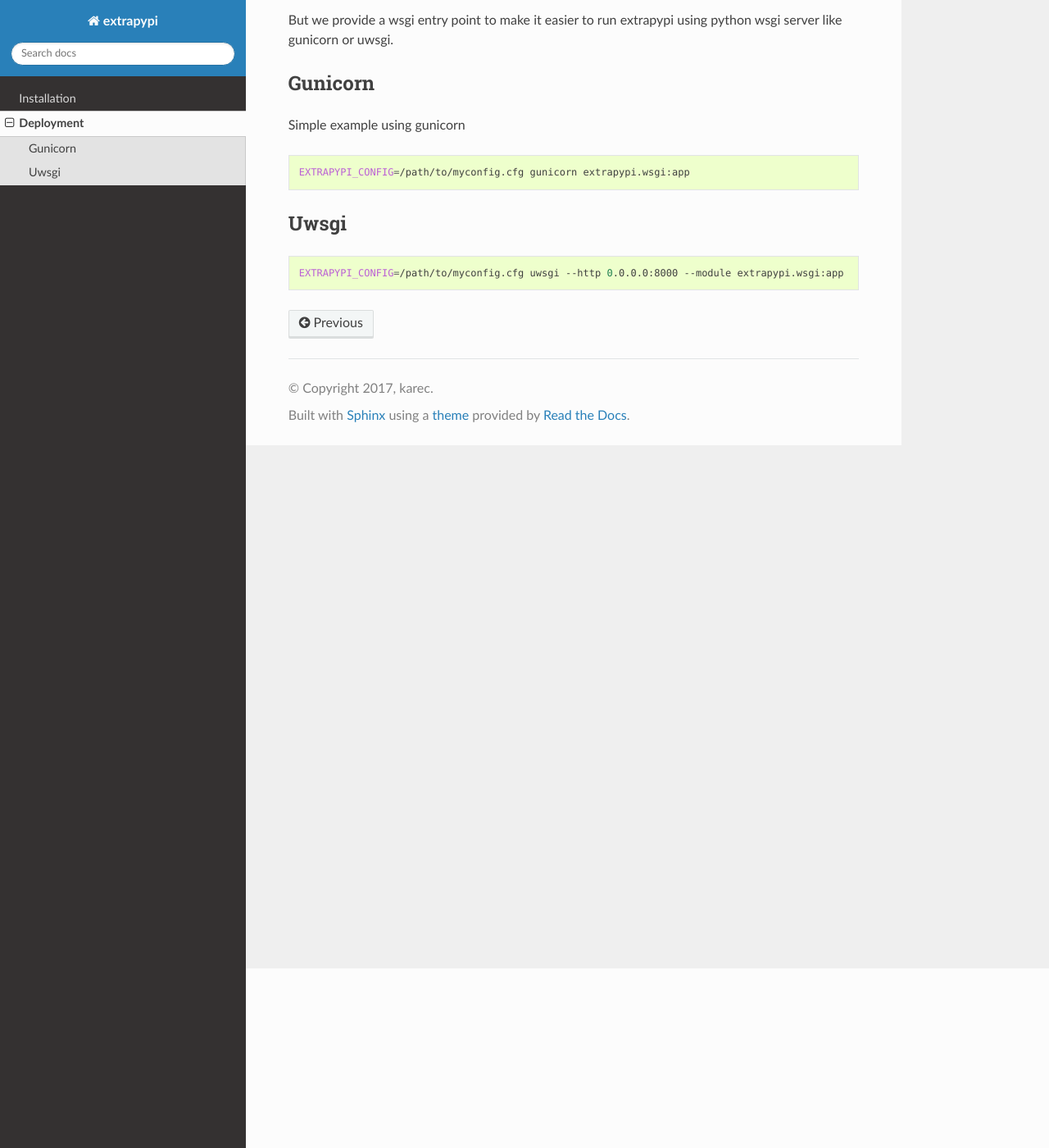
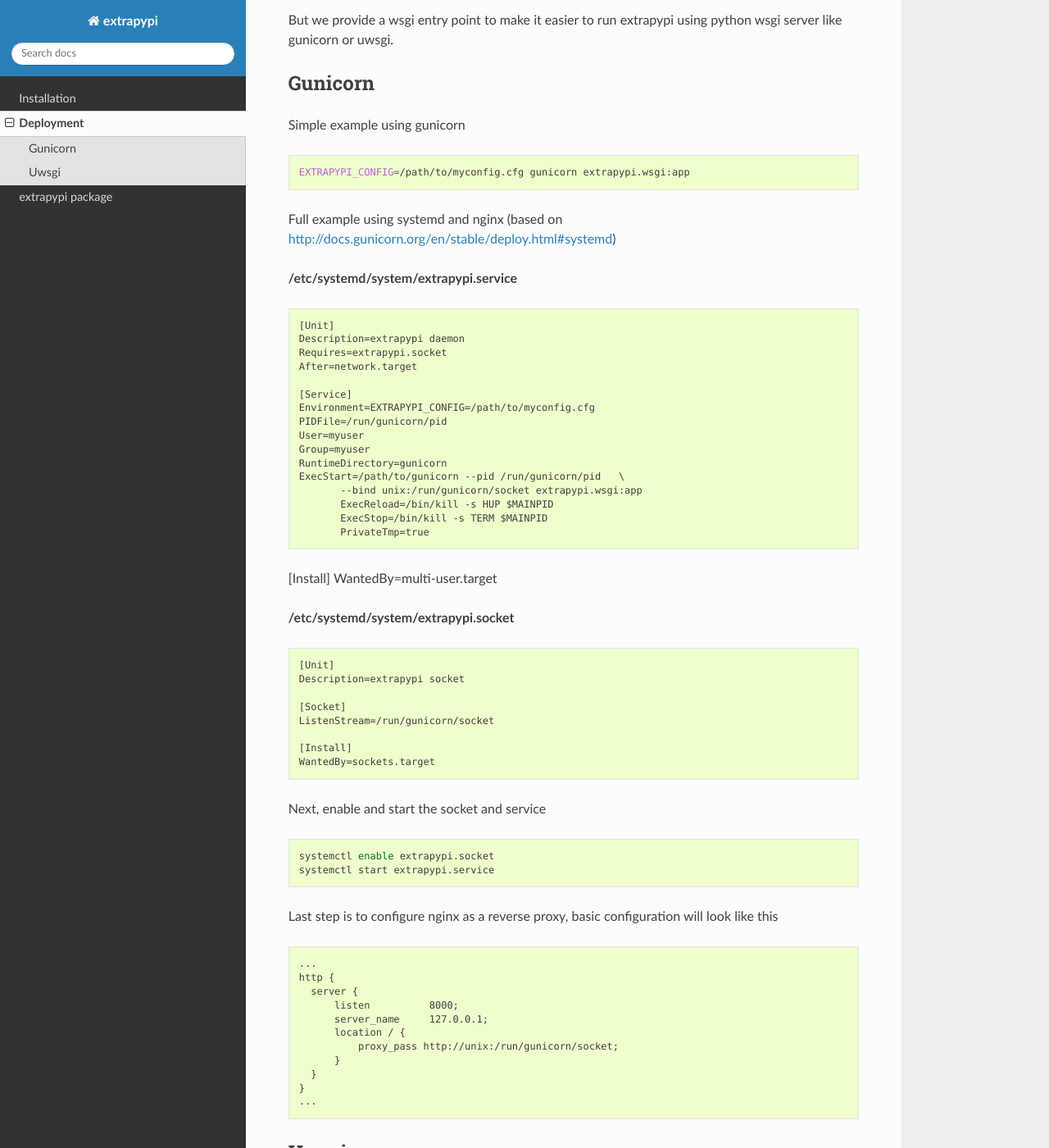
Before and after one commit to karec/extrapypi, a Sphinx documentation site: the page built from docs/deployment.rst, in a window 1280 px wide and 1400 px high, scrolled down 219 px. Shown: the whole window at 82% size. Built offline with Sphinx 7.4.7 and the Read the Docs theme 2.0.0, drawn with Linux system fonts in a browser that asks for light colours; some of the changed text lies outside the part shown.

Commit message:
update doc

```diff
--- a/docs/deployment.rst
+++ b/docs/deployment.rst
@@ -15,9 +15,146 @@
    EXTRAPYPI_CONFIG=/path/to/myconfig.cfg gunicorn extrapypi.wsgi:app
 
 
+Full example using systemd and nginx (based on http://docs.gunicorn.org/en/stable/deploy.html#systemd)
+
+**/etc/systemd/system/extrapypi.service**
+
+.. code-block:: text
+
+   [Unit]
+   Description=extrapypi daemon
+   Requires=extrapypi.socket
+   After=network.target
+
+   [Service]
+   Environment=EXTRAPYPI_CONFIG=/path/to/myconfig.cfg
+   PIDFile=/run/gunicorn/pid
+   User=myuser
+   Group=myuser
+   RuntimeDirectory=gunicorn
+   ExecStart=/path/to/gunicorn --pid /run/gunicorn/pid   \
+          --bind unix:/run/gunicorn/socket extrapypi.wsgi:app
+          ExecReload=/bin/kill -s HUP $MAINPID
+          ExecStop=/bin/kill -s TERM $MAINPID
+          PrivateTmp=true
+
+[Install]
+WantedBy=multi-user.target
+
+**/etc/systemd/system/extrapypi.socket**
+
+.. code-block:: text
+
+   [Unit]
+   Description=extrapypi socket
+
+   [Socket]
+   ListenStream=/run/gunicorn/socket
+
+   [Install]
+   WantedBy=sockets.target
+
+Next, enable and start the socket and service
+
+.. code-block:: shell
+
+   systemctl enable extrapypi.socket
+   systemctl start extrapypi.service
+
+
+Last step is to configure nginx as a reverse proxy, basic configuration will look like this
+
+
+.. code-block:: text
+
+   ...
+   http {
+     server {
+         listen          8000;
+         server_name     127.0.0.1;
+         location / {
+             proxy_pass http://unix:/run/gunicorn/socket;
+         }
+     }
+   }
+   ...
+
 Uwsgi
 -----
+
+Simple example using uwsgi
 
 .. code-block:: shell
 
    EXTRAPYPI_CONFIG=/path/to/myconfig.cfg uwsgi --http 0.0.0.0:8000 --module extrapypi.wsgi:app
+
+Full example using systemd and nginx (based on http://uwsgi-docs.readthedocs.io/en/latest/Systemd.html)
+
+**/etc/systemd/system/extrapypi.socket**
+
+.. code-block:: text
+
+   [Unit]
+   Description=Socket for extrapypi
+
+   [Socket]
+   ListenStream=/var/run/uwsgi/extrapypi.socket
+   SocketUser=myuser
+   SocketGroup=myuser
+   SocketMode=0660
+
+   [Install]
+   WantedBy=sockets.target
+
+
+**/etc/systemd/system/extrapypi.service**
+
+.. code-block:: text
+
+   [Unit]
+   Description=%i uWSGI app
+   After=syslog.target
+
+   [Service]
+   ExecStart=/path/to/uwsgi \
+                --socket /var/run/uwsgi/extrapypi.socket \
+                --module extrapypi.wsgi:app
+   User=myuser
+   Group=myuser
+   Restart=on-failure
+   KillSignal=SIGQUIT
+   Type=notify
+   StandardError=syslog
+   NotifyAccess=all
+
+
+.. note::
+
+   you can also add your own ini file for uwsgi configuration
+
+
+Next, enable and start the socket and service
+
+.. code-block:: shell
+
+   systemctl enable extrapypi.socket
+   systemctl start extrapypi.service
+
+
+Last step is to configure nginx as a reverse proxy, basic configuration will look like this
+
+
+.. code-block:: text
+
+   ...
+   http {
+     server {
+         listen          8000;
+         server_name     127.0.0.1;
+         location / {
+           uwsgi_pass unix:///var/run/uwsgi/extrapypi.socket;
+           include uwsgi_params;
+        }
+     }
+   }
+   ...
--- a/docs/index.rst
+++ b/docs/index.rst
@@ -12,6 +12,7 @@
    installation
    configuration
    deployment
+   extrapypi
 
 
 
```
Also changed, not shown: docs/extrapypi.rst (+0 -44 lines).
